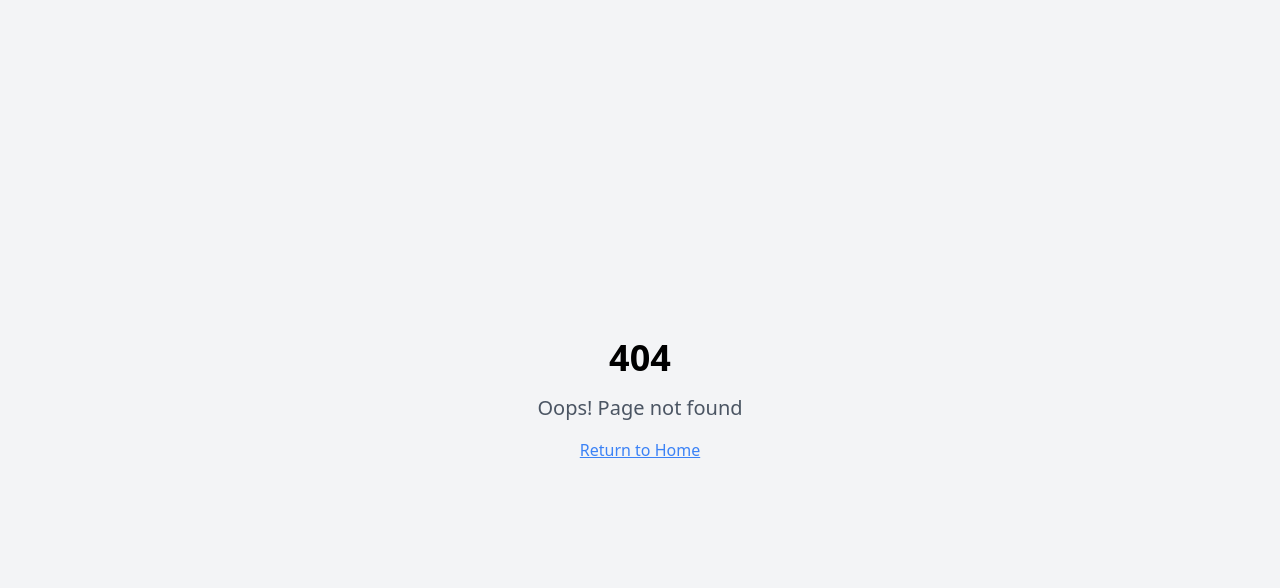
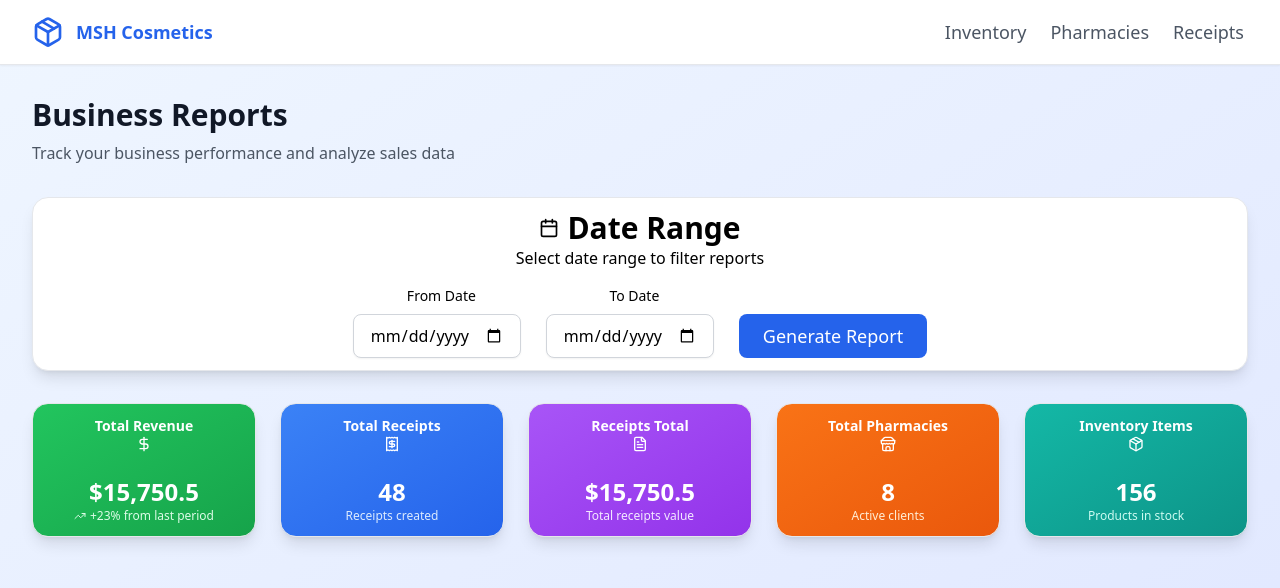
Before and after one commit to akbarhrb/cosmetics, a React (Create React App) app: page /report in a window 1280 px wide. Before the commit this address had no page. Shown: the top 588 px of the page. Built offline with nearby package versions, Linux system fonts and the light colour scheme.

Commit message:
report page

```diff
--- a/package.json
+++ b/package.json
@@ -9,6 +9,7 @@
     "@testing-library/user-event": "^13.5.0",
     "axios": "^1.10.0",
     "classnames": "^2.5.1",
+    "date-fns": "^4.1.0",
     "dayjs": "^1.11.13",
     "lucide-react": "^0.511.0",
     "react": "^19.1.0",
--- a/src/App.js
+++ b/src/App.js
@@ -7,20 +7,20 @@ import Receipts from './pages/Receipts';
 import CreateReceipt from './pages/CreateReceipt';
 import NotFound from './pages/NotFound';
 import ReceiptDetails from './pages/ReceiptDetails';
+import Report from './pages/Report';
 
 function App() {
   return (
     <BrowserRouter>
       <Routes>
         <Route path="/" element={<Index />} />
+        <Route path="/report" element={<Report />} />
         <Route path="/inventory" element={<Inventory />} />
         <Route path="/pharmacies" element={<Pharmacies />} />
         <Route path="/create-receipt" element={<CreateReceipt />} />
         <Route path="/receipts" element={<Receipts />} />
         <Route path="/receipt/:id" element={<ReceiptDetails />} />
         <Route path="*" element={<NotFound />} />
-
-
       </Routes>
     </BrowserRouter>
 
--- a/src/pages/Index.jsx
+++ b/src/pages/Index.jsx
@@ -19,6 +19,7 @@ function Index(){
                 <div className="text-center mb-12">
                     <h2 className="text-lg sm:text-lg md:text-2xl lg:text-4xl font-bold text-gray-900 mb-4"> Welcome to Your Cosmetics Business Hub</h2>
                     <p className="text-md sm:text-lg md:text-xl lg:text-2xl text-gray-600 max-w-2xl mx-auto">Manage your inventory, create professional receipts, and track your sales to pharmacies across your village.</p>
+                    <Link to="/report"><p className="text-md sm:text-lg md:text-xl lg:text-2xl text-blue-600 max-w-2xl mx-auto mt-2 cursor-pointer hover:scale-110 duration-75 underline">MY REPORT</p></Link>
                 </div>
                 {/* Actions */}
                 <div className="grid grid-cols-1 md:grid-cols-2 lg:grid-cols-3 gap-6">
--- /dev/null
+++ b/src/pages/Report.jsx
@@ -0,0 +1,123 @@
+import Header from "../components/Header";
+import { Card, CardHeader, CardTitle, CardDescription, CardContent } from "../components/Card";
+import { CalendarIcon, Package, Receipt, Store, BarChart3, DollarSign, TrendingUp, FileText } from 'lucide-react';
+import Button from "../components/Button";
+import Input from "../components/Input";
+
+
+function Report(){
+    const reportsData = {
+        totalRevenue: 15750.50,
+        totalReceipts: 48,
+        totalReceiptsAmount: 15750.50,
+        totalPharmacies: 8,
+        totalInventoryItems: 156,
+        monthlyTrend: '+23%'
+    };
+    return (
+        <div className="min-h-screen bg-gradient-to-br from-blue-50 to-indigo-100">
+            {/* header with navbar*/}
+            <Header />
+            <main className="max-w-7xl mx-auto px-4 sm:px-6 lg:px-8 py-8">
+                {/* Page Header */}
+                <div className="mb-8">
+                <h2 className="text-3xl font-bold text-gray-900 mb-2">Business Reports</h2>
+                <p className="text-gray-600">Track your business performance and analyze sales data</p>
+                </div>
+
+                {/* Date Range Filter */}
+                <Card className="mb-8 bg-white shadow-lg">
+                <CardHeader>
+                    <CardTitle className="flex items-center">
+                    <CalendarIcon className="mr-2 h-5 w-5" />
+                    Date Range
+                    </CardTitle>
+                    <p className="text-black" >Select date range to filter reports</p>
+                </CardHeader>
+                <CardContent>
+                    <div className="flex flex-col sm:flex-row gap-4">
+                    <div className="flex flex-col space-y-2">
+                        <label className="text-sm font-medium">From Date</label>
+                        <Input type="Date" />
+                    </div>
+
+                    <div className="flex flex-col space-y-2">
+                        <label className="text-sm font-medium">To Date</label>
+                        <Input type="Date" />
+                    </div>
+
+                    <div className="flex items-end">
+                        <Button className="bg-blue-600 hover:bg-blue-700">
+                        Generate Report
+                        </Button>
+                    </div>
+                    </div>
+                </CardContent>
+                </Card>
+
+                {/* Key Metrics */}
+                <div className="grid grid-cols-1 md:grid-cols-2 lg:grid-cols-3 xl:grid-cols-5 gap-6 mb-8">
+                <Card className="bg-gradient-to-br from-green-500 to-green-600 text-white shadow-lg">
+                    <CardHeader className="flex flex-row items-center justify-between space-y-0 pb-2">
+                    <CardTitle className="text-sm font-medium">Total Revenue</CardTitle>
+                    <DollarSign className="h-4 w-4" />
+                    </CardHeader>
+                    <CardContent>
+                    <div className="text-2xl font-bold">${reportsData.totalRevenue.toLocaleString()}</div>
+                    <p className="text-xs text-green-100 flex items-center">
+                        <TrendingUp className="h-3 w-3 mr-1" />
+                        {reportsData.monthlyTrend} from last period
+                    </p>
+                    </CardContent>
+                </Card>
+
+                <Card className="bg-gradient-to-br from-blue-500 to-blue-600 text-white shadow-lg">
+                    <CardHeader className="flex flex-row items-center justify-between space-y-0 pb-2">
+                    <CardTitle className="text-sm font-medium">Total Receipts</CardTitle>
+                    <Receipt className="h-4 w-4" />
+                    </CardHeader>
+                    <CardContent>
+                    <div className="text-2xl font-bold">{reportsData.totalReceipts}</div>
+                    <p className="text-xs text-blue-100">Receipts created</p>
+                    </CardContent>
+                </Card>
+
+                <Card className="bg-gradient-to-br from-purple-500 to-purple-600 text-white shadow-lg">
+                    <CardHeader className="flex flex-row items-center justify-between space-y-0 pb-2">
+                    <CardTitle className="text-sm font-medium">Receipts Total</CardTitle>
+                    <FileText className="h-4 w-4" />
+                    </CardHeader>
+                    <CardContent>
+                    <div className="text-2xl font-bold">${reportsData.totalReceiptsAmount.toLocaleString()}</div>
+                    <p className="text-xs text-purple-100">Total receipts value</p>
+                    </CardContent>
+                </Card>
+
+                <Card className="bg-gradient-to-br from-orange-500 to-orange-600 text-white shadow-lg">
+                    <CardHeader className="flex flex-row items-center justify-between space-y-0 pb-2">
+                    <CardTitle className="text-sm font-medium">Total Pharmacies</CardTitle>
+                    <Store className="h-4 w-4" />
+                    </CardHeader>
+                    <CardContent>
+                    <div className="text-2xl font-bold">{reportsData.totalPharmacies}</div>
+                    <p className="text-xs text-orange-100">Active clients</p>
+                    </CardContent>
+                </Card>
+
+                <Card className="bg-gradient-to-br from-teal-500 to-teal-600 text-white shadow-lg">
+                    <CardHeader className="flex flex-row items-center justify-between space-y-0 pb-2">
+                    <CardTitle className="text-sm font-medium">Inventory Items</CardTitle>
+                    <Package className="h-4 w-4" />
+                    </CardHeader>
+                    <CardContent>
+                    <div className="text-2xl font-bold">{reportsData.totalInventoryItems}</div>
+                    <p className="text-xs text-teal-100">Products in stock</p>
+                    </CardContent>
+                </Card>
+                </div>
+            </main>
+        </div>
+
+    );
+}
+export default Report;
```
Also changed, not shown: 1 other file (tests, documents, lock files or other folders).
